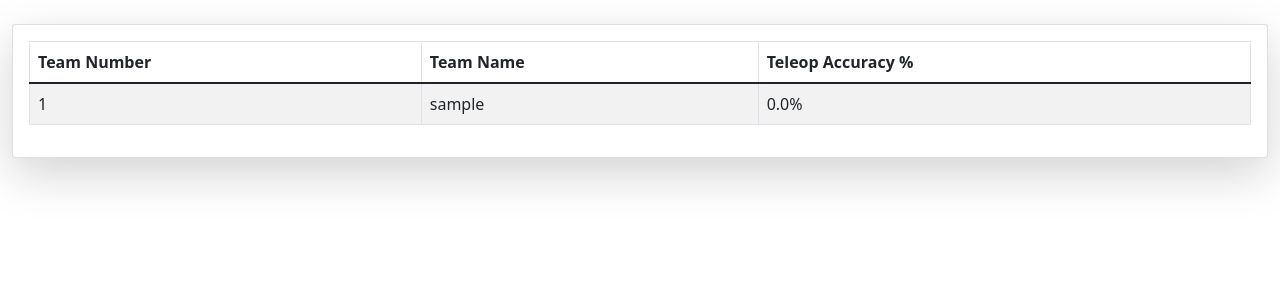
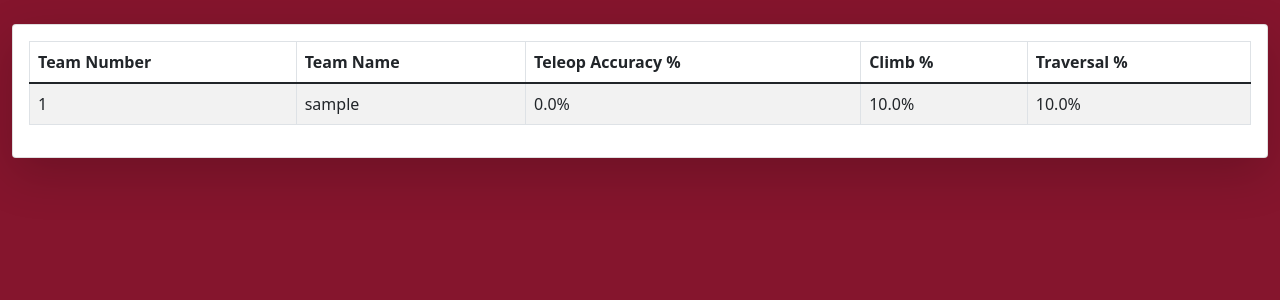
Before and after one commit to Robocats379/RapidReactScouter, a Django app: page / in a window 1280 px wide. Shown: the top 300 px of the page. Run offline with Django 3.2, Linux system fonts and the light colour scheme; tables that the repository leaves empty hold one stand-in row (values such as "Sample post"); some libraries are stand-ins or nearby versions.

Commit message:
Add more detail to scouting list

```diff
--- a/app/matches/models.py
+++ b/app/matches/models.py
@@ -99,6 +99,8 @@ class ScoutedMatch(models.Model):
         team.zero_ball_start_count = 0
         team.teleop_attempted_shot_count = 0
         team.teleop_missed_shot_count = 0
+        team.climb_count = 0
+        team.traversal_count = 0
 
 
         for match in matches:
@@ -110,4 +112,8 @@ class ScoutedMatch(models.Model):
                 team.zero_ball_start_count += 1
             team.teleop_attempted_shot_count += match.teleop_attempted_shots
             team.teleop_missed_shot_count += match.teleop_missed_shots
+            if match.end_does_climb == "YES":
+                team.climb_count += 1
+            if match.end_climb_traversal:
+                team.traversal_count += 1
         team.save()
--- a/app/teams/models.py
+++ b/app/teams/models.py
@@ -44,6 +44,7 @@ class Team(models.Model):
 
 
     failed_climb_count = models.IntegerField(default=0, blank=True)
+    climb_count = models.IntegerField(default=0, blank=True)
     end_points_scored_count = models.IntegerField(default=0, blank=True)
     first_rung_count = models.IntegerField(default=0, blank=True)
     second_rung_count = models.IntegerField(default=0, blank=True)
@@ -82,3 +83,15 @@ class Team(models.Model):
         if (self.teleop_attempted_shot_count + self.teleop_missed_shot_count) == 0:
             return f"N/A"
         return f"{round(self.teleop_attempted_shot_count / (self.teleop_attempted_shot_count + self.teleop_missed_shot_count) * 100,2)}%"
+
+    @property
+    def successful_climb_percentage(self):
+        if (self.total_match_count) == 0:
+            return f"N/A"
+        return f"{round((self.climb_count / (self.total_match_count)) * 100, 2)}%"
+
+    @property
+    def traversal_percentage(self):
+        if (self.total_match_count) == 0:
+            return f"N/A"
+        return f"{round((self.traversal_count / (self.total_match_count)) * 100, 2)}%"
--- a/app/templates/base.html
+++ b/app/templates/base.html
@@ -11,7 +11,7 @@
     <script type="text/javascript" src="https://cdn.datatables.net/v/bs5/jq-3.6.0/dt-1.11.5/fc-4.0.2/fh-3.2.2/datatables.min.js"></script>
 
 </head>
-<body>
+<body style="background-color: rgba(123,2,28,0.92)">
 <div>
     {% block content %}
     {% endblock %}
--- a/app/templates/team-list.html
+++ b/app/templates/team-list.html
@@ -10,9 +10,11 @@
                            class="table table-bordered table-striped"
                            width="100%">
                         <thead>
-                        <th>Team Number</th>
-                        <th>Team Name</th>
-                        <th>Teleop Accuracy %</th>
+                            <th>Team Number</th>
+                            <th>Team Name</th>
+                            <th>Teleop Accuracy %</th>
+                            <th>Climb %</th>
+                            <th>Traversal %</th>
                         </thead>
                         <tbody>
                         {% for team in teams %}
@@ -20,6 +22,8 @@
                                 <td>{{ team.team_number }}</td>
                                 <td>{{ team.nickname }}</td>
                                 <td>{{ team.accuracy }}</td>
+                                <td>{{ team.successful_climb_percentage }}</td>
+                                <td>{{ team.traversal_percentage }}</td>
                             </tr>
                         {% endfor %}
                         </tbody>
@@ -34,8 +38,10 @@
 $(document).ready( function () {
     $('#teamTable').DataTable({
         "scrollX": true,
-        "scrollY": "100%",
-        "paging": false
+        "scrollY": "600px",
+        "paging": false,
+        fixedHeader: true,
+        fixedColumns: true
     });
 } );
 </script>
```
Also changed, not shown: app/teams/migrations/0005_team_climb_count.py (added).
